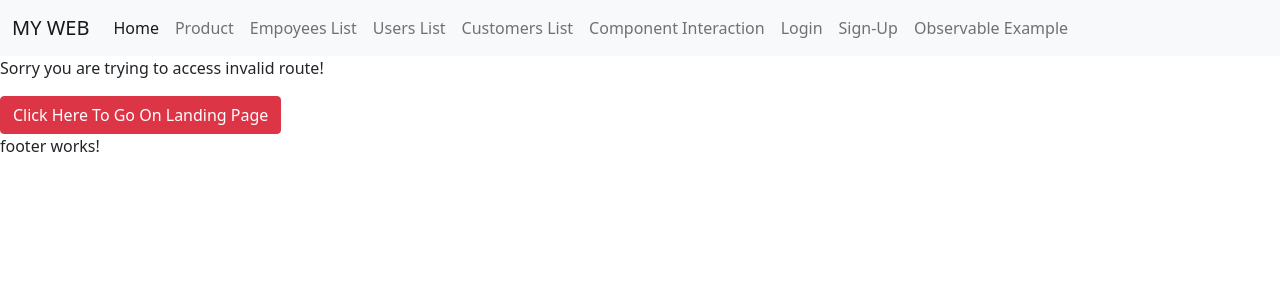
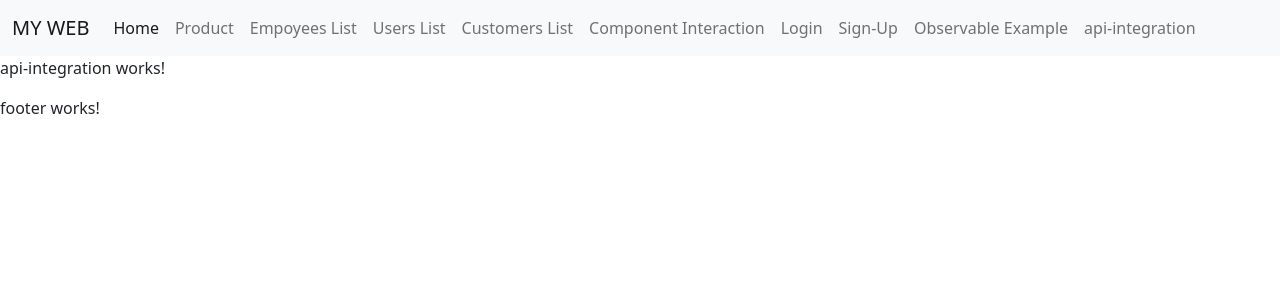
Before and after one commit to srazikhan/basic-angular-app, an Angular app: page /api-integration in a window 1280 px wide. Shown: the top 300 px of the page. Built offline with nearby package versions, Linux system fonts and the light colour scheme; no server answers.

Commit message:
api integration

```diff
--- a/src/app/app-routing.module.ts
+++ b/src/app/app-routing.module.ts
@@ -1,5 +1,6 @@
 import { NgModule } from '@angular/core';
 import { RouterModule, Routes } from '@angular/router';
+import { ApiIntegrationComponent } from './components/api-integration/api-integration.component';
 import { ParentComponent } from './components/Component-Interaction/parent/parent.component';
 import { CustomerDetailsComponent } from './components/customer-details/customer-details.component';
 import { CustomersListComponent } from './components/customers-list/customers-list.component';
@@ -20,6 +21,7 @@ const routes: Routes = [
   {path:'login',component:LoginComponent},
   {path:'sign-up',component:SignUpComponent},
   {path:'obs',component:ObservableExamplesComponent},
+  {path:'api-integration',component:ApiIntegrationComponent},
   {path:'products',component:ProductsComponent, canActivate:[AuthGuard]},
   {path:'customers', canActivateChild:[ChildAuthGuard], children:[
     {path:'',component:CustomersListComponent},
--- /dev/null
+++ b/src/app/components/api-integration/api-integration.component.html
@@ -0,0 +1,2 @@
+<p>api-integration works!</p>
+{{userList | json}}
--- /dev/null
+++ b/src/app/components/api-integration/api-integration.component.ts
@@ -0,0 +1,31 @@
+import { HttpClient } from '@angular/common/http';
+import { Component, OnInit } from '@angular/core';
+
+@Component({
+  selector: 'app-api-integration',
+  templateUrl: './api-integration.component.html',
+  styleUrls: ['./api-integration.component.css']
+})
+export class ApiIntegrationComponent implements OnInit {
+  userList: any;
+  constructor(private httpClient: HttpClient) { }
+
+  ngOnInit(): void {
+    this.getUser();
+  }
+
+  getUser() {
+    //  const userAPI =  this.httpClient.get('https://reqres.in/api/users?page=2',{});
+    //  console.log(userAPI);
+    //  userAPI.subscribe((res:any)=>{
+    //    console.log(res)
+    //  })
+
+    this.httpClient.get('https://reqres.in/api/users?page=2', {}).subscribe((res: any) => {
+      console.log(res.data);
+      this.userList = res.data;
+    })
+
+  }
+
+}
--- a/src/app/components/header/header.component.html
+++ b/src/app/components/header/header.component.html
@@ -33,6 +33,9 @@
           <li class="nav-item">
             <a class="nav-link" routerLink="obs">Observable Example</a>
           </li>
+          <li class="nav-item">
+            <a class="nav-link" routerLink="api-integration">api-integration</a>
+          </li>
 
         </ul>
 
--- a/src/app/components/observable-examples/observable-examples.component.html
+++ b/src/app/components/observable-examples/observable-examples.component.html
@@ -1,3 +1,3 @@
 <p>observable-examples works!</p>
-
+{{myObservable | async}}<br>
 <button type="button" (click)="updateSubject()">Update Subject</button>
--- a/src/app/components/observable-examples/observable-examples.component.ts
+++ b/src/app/components/observable-examples/observable-examples.component.ts
@@ -10,6 +10,8 @@ import { UserService } from 'src/app/core/services/user.service';
 })
 export class ObservableExamplesComponent implements OnInit {
 
+  //myObservable:Observable<any> = of(1,2,3,4,5);
+  myObservable:Observable<any> = interval(1000);
 
   constructor(private userService:UserService) {
 
```
Also changed, not shown: src/app/app.module.ts (+6 -2 lines), src/app/components/api-integration/api-integration.component.css (added), 1 other file (tests, documents, lock files or other folders).
